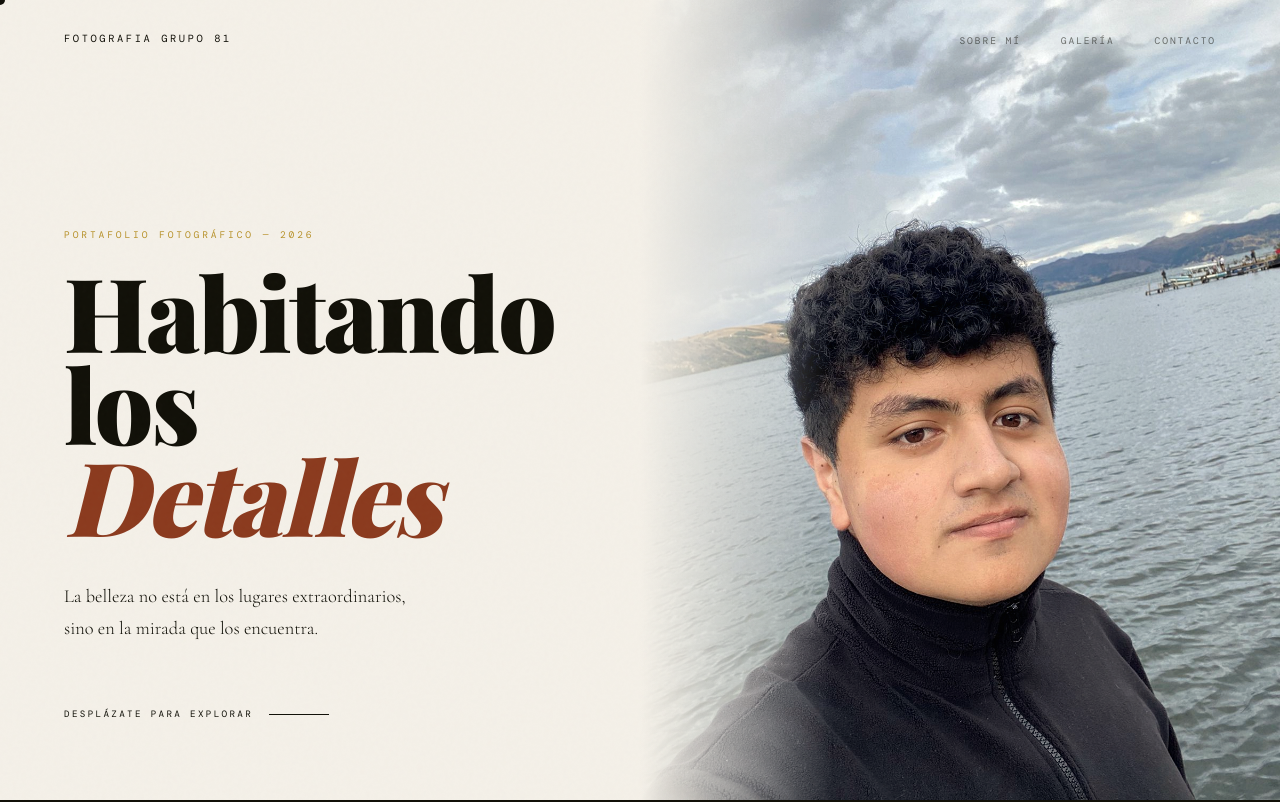
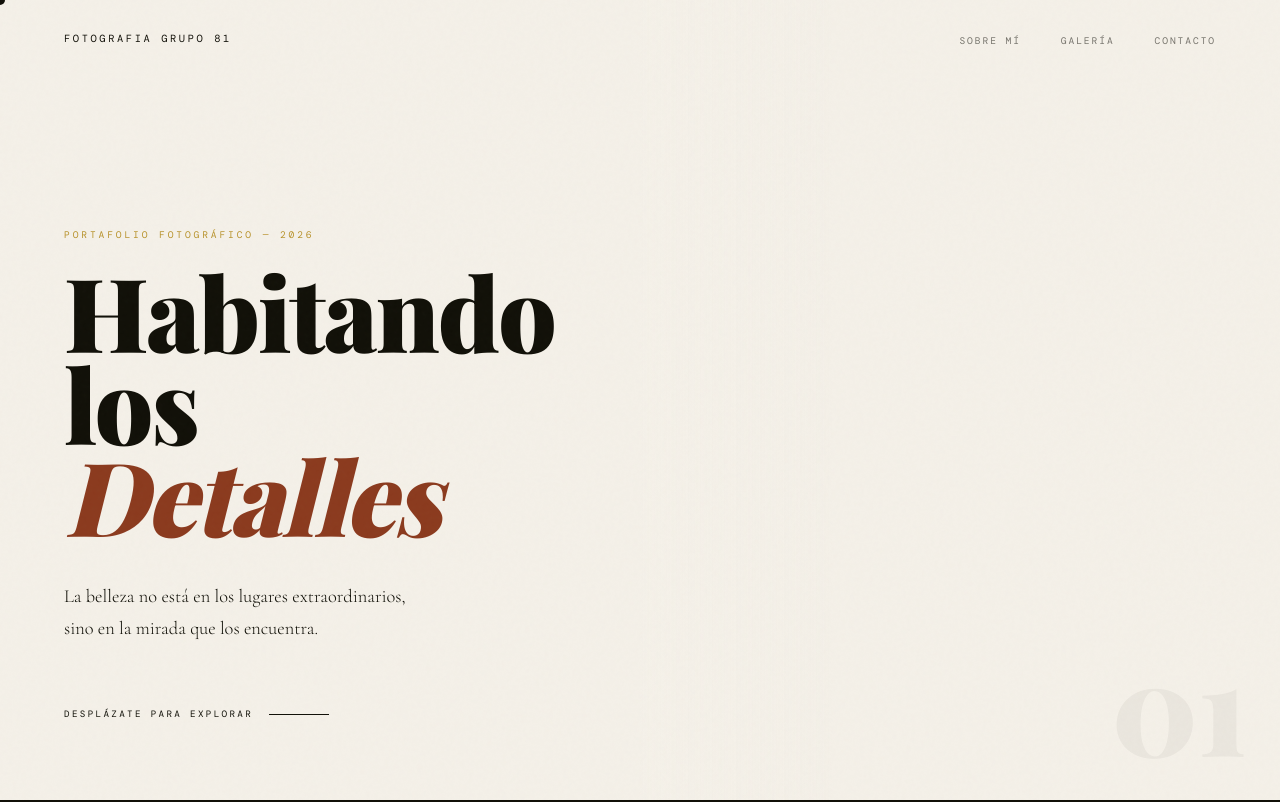
Before and after one commit to Sosu-idk/sosu.github.io, a plain HTML site: page index.html in a window 1280 px wide. Shown: the top 802 px of the page. Drawn offline with nearby package versions, Linux system fonts and the light colour scheme; a web font is replaced by a local one.

Commit message:
Remove image tag from hero section

```diff
--- a/index.html
+++ b/index.html
@@ -581,7 +581,7 @@
     </div>
     <div class="hero-right">
       <div class="hero-img-wrap">
-        <img src="YoXD.jpeg" alt="Portada" />
+
         <div class="hero-overlay"></div>
       </div>
       <div class="hero-number">01</div>
```
